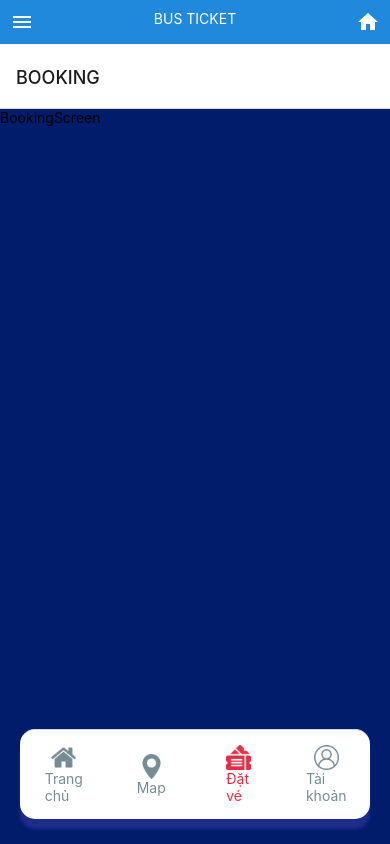
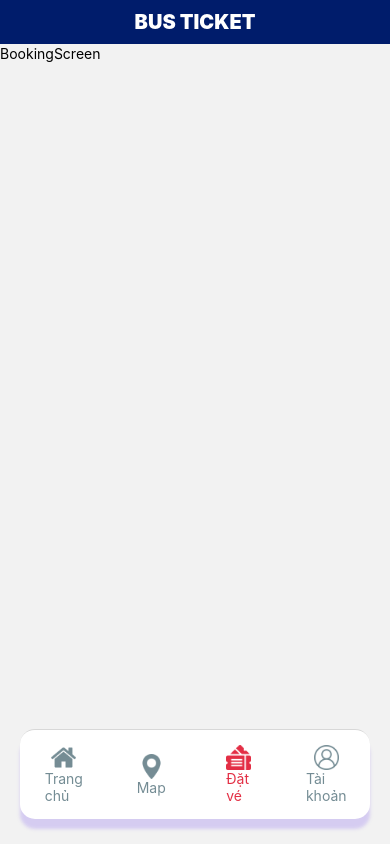
Before and after one commit to ThangNgoXuan/app-bus-ticket, a React Native app: screen /BOOKING in a window 390 px wide. Built offline with nearby package versions, Linux system fonts and the light colour scheme.

Commit message:
fix header

```diff
--- a/App.js
+++ b/App.js
@@ -1,5 +1,6 @@
 import { NavigationContainer } from "@react-navigation/native";
 import { StatusBar } from "expo-status-bar";
+import { StyleSheet } from "react-native";
 import { Header, ThemeProvider } from "react-native-elements";
 import { SafeAreaProvider } from "react-native-safe-area-context";
 import Navigation from "./Components/Navigation";
@@ -10,14 +11,24 @@ export default function App() {
       <ThemeProvider>
         <NavigationContainer>
           <Header
-            leftComponent={{ icon: "menu", color: "#fff" }}
-            centerComponent={{ text: "BUS TICKET", style: { color: "#fff" } }}
-            rightComponent={{ icon: "home", color: "#fff" }}
+            backgroundColor="#001c6b"
+            centerComponent={{
+              text: "BUS TICKET",
+              style: styles.textHeader,
+            }}
           />
-          <StatusBar style="auto" />
+          <StatusBar style='light' />
           <Navigation />
         </NavigationContainer>
       </ThemeProvider>
     </SafeAreaProvider>
   );
 }
+
+const styles = StyleSheet.create({
+  textHeader: {
+    fontSize: 20,
+    fontWeight: "900",
+    color: "#fff",
+  },
+});
--- a/Components/Navigation.js
+++ b/Components/Navigation.js
@@ -15,6 +15,7 @@ export default function Navigation() {
       screenOptions={{
         tabBarShowLabel: false,
         tabBarStyle: styles.navigationContainer,
+        headerShown: false,
       }}
     >
       <Tab.Screen
--- a/Screen/BookingScreen.js
+++ b/Screen/BookingScreen.js
@@ -11,6 +11,5 @@ export default function BookingScreen() {
 const styles = StyleSheet.create({
   container: {
     flex: 1,
-    backgroundColor: "#001c6b",
   },
 });
--- a/Screen/HomeScreen.js
+++ b/Screen/HomeScreen.js
@@ -11,6 +11,5 @@ export default function HomeScreen() {
 const styles = StyleSheet.create({
   container: {
     flex: 1,
-    backgroundColor: "#001c6b",
   },
 });
--- a/Screen/MapScreen.js
+++ b/Screen/MapScreen.js
@@ -11,6 +11,5 @@ export default function MapScreen() {
 const styles = StyleSheet.create({
   container: {
     flex: 1,
-    backgroundColor: "#001c6b",
   },
 });
```
